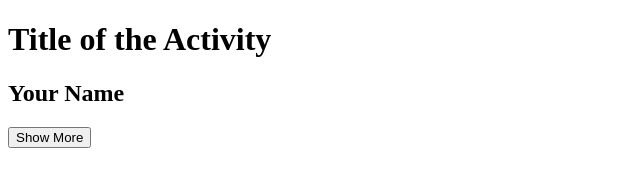
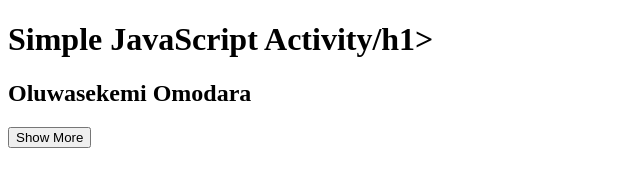
Before and after one commit to Dara0-0/Button-Act, a plain HTML site: page index.html in a window 1280 px wide. Shown: the whole page, without its empty margins (0-640 px from the left). Drawn offline with Linux system fonts and the light colour scheme.

Commit message:
Update index.html

```diff
--- a/index.html
+++ b/index.html
@@ -6,13 +6,13 @@
   <title>Button Activity</title>
 </head>
 <body>
-  <h1>Title of the Activity</h1>
-  <h2>Your Name</h2>
+  <h1>Simple JavaScript Activity/h1>
+  <h2>Oluwasekemi Omodara</h2>
   <button id="showMoreBtn">Show More</button>
 
   <div id="content" style="display: none;">
-    <img id="image" src="placeholder.jpg" alt="Object Image">
-    <p id="description">Description</p>
+    <img id="image" src="Simple JavaScript Activity" alt="Object Image">
+    <p id="description">A delicious matcha croissant sits atop a beige plate, accompanied by a cup of black lemon tea. The croissant is perfectly golden and flaky, with half of it covered in vibrant green matcha icing. The tea is served in a sleek black ceramic mug, with a slice of lemon floating gracefully in the dark liquid. Both the croissant and the tea are elegantly presented on a rustic wooden tray, adding to the cozy atmosphere. A straw and a set of cutlery are neatly arranged on the tray, resting on top of a crisp serviette.</p>
     <button id="changeContentBtn">Change Content</button>
     <button id="backBtn">Back</button>
   </div>
```
